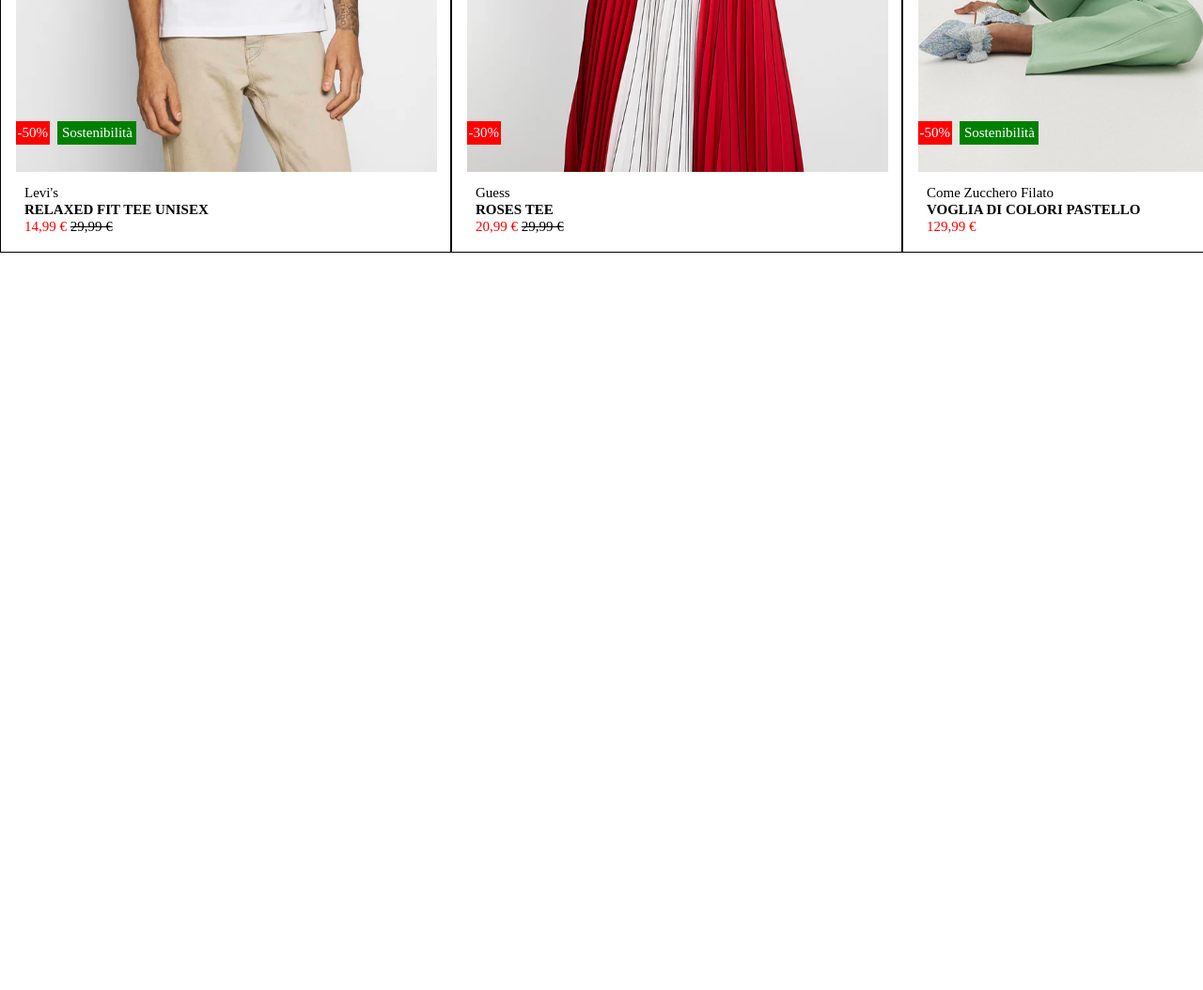
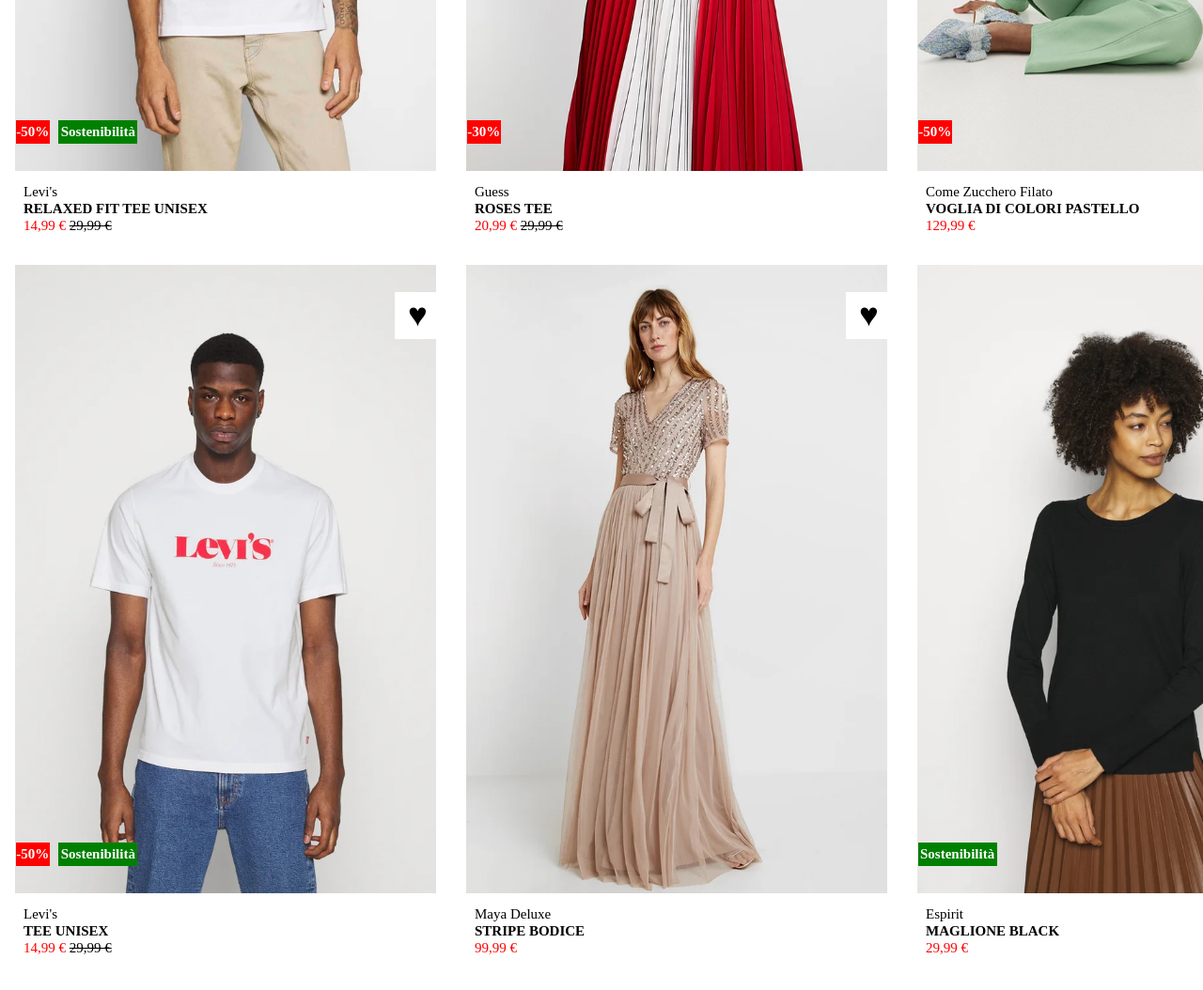
Before and after one commit to Difelice-e/html-css-boolando, a plain HTML site: page index.html in a window 1280 px wide. Shown: the part 500-1554 px from the top of the page at 94% size. Before the commit the page ends 800 px from the top, so only its background shows below. Drawn offline with Linux system fonts and the light colour scheme.

Commit message:
ultime rifiniture css

```diff
--- a/index.html
+++ b/index.html
@@ -95,7 +95,6 @@
                     <!-- product tag  -->
                     <div class="product-tag">
                         <div class="discount">-50%</div>
-                        <div class="other">Sostenibilità</div>
                     </div>
 
                 </div>
@@ -110,6 +109,100 @@
             </div>
 
         </div>
+
+        <!-- riga di prodotti 2 -->
+        <div class="product-row">
+
+            <!-- box prodotto 4 -->
+            <div class="product-box">
+
+                <!-- foto prodotto + elementi sovrapposti -->
+                <div class="product-img">
+
+                    <!-- product photo + hover  -->
+                    <img src="img/4.webp" class="img1">
+                    <img src="img/4b.webp" class="img2">
+
+                    <!-- Like button  -->
+                    <div class="like">
+                        &hearts;
+                    </div>
+
+                    <!-- product tag  -->
+                    <div class="product-tag">
+                        <div class="discount">-50%</div>
+                        <div class="other">Sostenibilità</div>
+                    </div>
+
+                </div>
+
+                <!-- product info (taglia, prezzo, ecc..) -->
+                <div class="product-info">
+                    <div class="brand">Levi's</div>
+                    <div class="name">TEE UNISEX</div>
+                    <div class="price">14,99 € <span>29,99 €</span></div>
+                </div>
+
+            </div>
+
+            <!-- box prodotto 5 -->
+            <div class="product-box">
+
+                <!-- foto prodotto + elementi sovrapposti -->
+                <div class="product-img">
+
+                    <!-- product photo + hover  -->
+                    <img src="img/5.webp" class="img1">
+                    <img src="img/5b.webp" class="img2">
+
+                    <!-- Like button  -->
+                    <div class="like">
+                        &hearts;
+                    </div>
+
+                </div>
+
+                <!-- product info (taglia, prezzo, ecc..) -->
+                <div class="product-info">
+                    <div class="brand">Maya Deluxe</div>
+                    <div class="name">STRIPE BODICE</div>
+                    <div class="price">99,99 €</div>
+                </div>
+
+            </div>
+
+            <!-- box prodotto 6 -->
+            <div class="product-box">
+
+                <!-- foto prodotto + elementi sovrapposti -->
+                <div class="product-img">
+
+                    <!-- product photo + hover  -->
+                    <img src="img/6.webp" class="img1">
+                    <img src="img/6b.webp" class="img2">
+
+                    <!-- Like button  -->
+                    <div class="like">
+                        &hearts;
+                    </div>
+
+                    <!-- product tag  -->
+                    <div class="product-tag">
+                        <div class="other">Sostenibilità</div>
+                    </div>
+
+                </div>
+
+                <!-- product info (taglia, prezzo, ecc..) -->
+                <div class="product-info">
+                    <div class="brand">Espirit</div>
+                    <div class="name">MAGLIONE BLACK</div>
+                    <div class="price">29,99 €</div>
+                </div>
+
+            </div>
+
+        </div>
     </div>
 </body>
 
--- a/style.css
+++ b/style.css
@@ -8,7 +8,7 @@
 .container{
     background-color: white;
     max-width: 1920px;
-    max-height: 1644px;
+    height: 1644px;
     font-size: 0px;
     margin: auto;
 }
@@ -27,7 +27,6 @@
 .product-box {
     width: 480px;
     height: 769px;
-    border: 1px solid black;
     position: relative;
 }
 
@@ -38,21 +37,19 @@
     left: 16px;
 }
 
-.img1 {
+.product-img img {
     width: 448px;
     height: 669px;
     position: absolute;
     top: 0;
     left: 0;
+}
+
+.img1 {
     z-index: 2;
 }
 
 .img2 {
-    width: 448px;
-    height: 669px;
-    position: absolute;
-    top: 0;
-    left: 0;
     z-index: 1;
 }
 
@@ -81,20 +78,21 @@
     height: 44px;
     position: absolute;
     top: 605px;
-    left: -6px;
+    left: -5px;
     z-index: 3;
     font-size: 15px;
 }
 
 .product-tag div {
     display: inline-block;
+    color: white;
+    font-weight: bold;
 }
 
 .discount {
     width: 36.4px;
     height: 25px;
     background-color: red;
-    color: white;
     text-align: center;
     line-height: 25px;
     margin: 10px 0px 0px 5.6px;
@@ -104,10 +102,9 @@
     width: 84px;
     height: 25px;
     background-color: green;
-    color: white;
     text-align: center;
     line-height: 25px;
-    margin: 10px 0px 0px 4.67px;
+    margin: 10px 0px 0px 5.6px;
 }
 
 /* info del prodotto */
```
